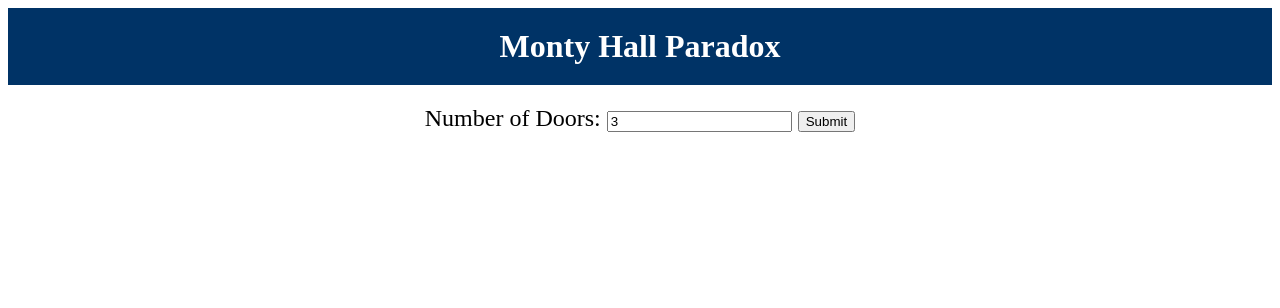
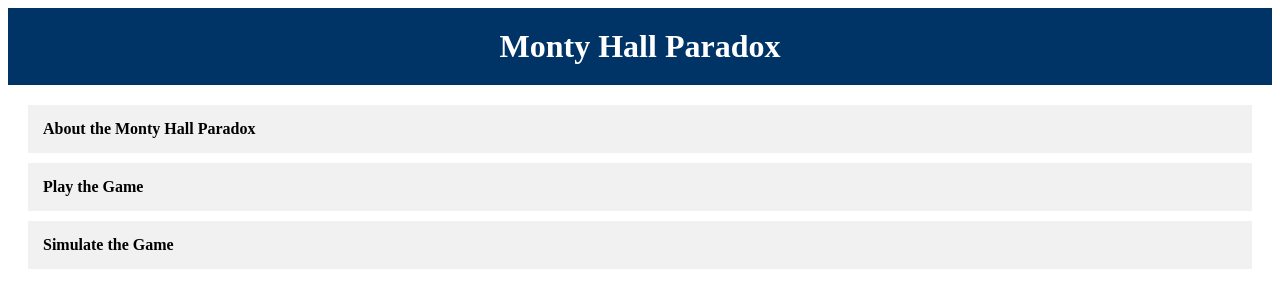
Before and after one commit to mpanderson/bayesic-web-app, a Flask app: page / in a window 1280 px wide. Shown: the top 308 px of the page. Run offline with Flask 3, Linux system fonts and the light colour scheme.

Commit message:
Updated to include a simulation

```diff
--- a/app.py
+++ b/app.py
@@ -30,5 +30,34 @@ def reveal_goat():
 
     return jsonify({'revealed_goats': revealed_goats})
 
+
+
+@app.route('/simulate', methods=['POST'])
+def simulate():
+    data = request.json
+    num_doors = data['num_doors']
+    num_simulations = data['num_simulations']
+    stay_wins = 0
+    switch_wins = 0
+
+    for _ in range(num_simulations):
+        winner = random.randint(0, num_doors - 1)
+        chosen_door = random.randint(0, num_doors - 1)
+
+        if chosen_door == winner:
+            stay_wins += 1
+        else:
+            switch_wins += 1
+
+    stay_percentage = (stay_wins / num_simulations) * 100
+    switch_percentage = (switch_wins / num_simulations) * 100
+
+    return jsonify({
+        'stay_percentage': stay_percentage,
+        'switch_percentage': switch_percentage,
+        'stay_wins': stay_wins,
+        'switch_wins': switch_wins
+    })
+
 if __name__ == '__main__':
     app.run(debug=True)
--- a/templates/index.html
+++ b/templates/index.html
@@ -1,4 +1,3 @@
-<!-- templates/index.html -->
 <!DOCTYPE html>
 <html lang="en">
 <head>
@@ -15,9 +14,28 @@
             padding: 20px;
             margin: 0;
         }
+        .accordion {
+            margin: 20px;
+        }
+        .accordion-item {
+            margin-bottom: 10px;
+            text-align: left;
+        }
+        .accordion-header {
+            background-color: #f1f1f1;
+            padding: 15px;
+            cursor: pointer;
+            font-weight: bold;
+        }
+        .accordion-content {
+            display: none;
+            padding: 15px;
+            background-color: #ffffff;
+            border: 1px solid #f1f1f1;
+        }
         .input-container {
             margin: 20px 0;
-            font-size: 1.5em; /* Equivalent to h2 size */
+            font-size: 1.5em;
         }
         .door {
             width: 100px;
@@ -31,13 +49,13 @@
             line-height: 200px;
             cursor: pointer;
             position: relative;
-            vertical-align: top; /* Ensure doors stay aligned */
+            vertical-align: top;
         }
         .goat, .prize {
             width: 100%;
             height: 100%;
-            object-fit: cover; /* Ensure the image fills the door */
-            position: absolute; /* Position the image within the door */
+            object-fit: cover;
+            position: absolute;
             top: 0;
             left: 0;
         }
@@ -51,9 +69,20 @@
             margin-top: 20px;
         }
     </style>
+    <script src="https://cdn.jsdelivr.net/npm/chart.js"></script>
 </head>
 <body>
     <h1>Monty Hall Paradox</h1>
+    <div class="accordion">
+        <div class="accordion-item">
+            <div class="accordion-header">About the Monty Hall Paradox</div>
+            <div class="accordion-content">
+                <p>The Monty Hall problem is a counter-intuitive probability puzzle...</p>
+            </div>
+        </div>
+        <div class="accordion-item">
+            <div class="accordion-header">Play the Game</div>
+            <div class="accordion-content">
                 <div class="input-container">
                     <form id="door-form">
                         <label for="num_doors">Number of Doors:</label>
@@ -65,7 +94,40 @@
                     <button id="reveal-btn" style="display:none;">Reveal</button>
                 </div>
                 <div id="doors"></div>
+            </div>
+        </div>
+        <div class="accordion-item">
+            <div class="accordion-header">Simulate the Game</div>
+            <div class="accordion-content">
+                <div class="input-container">
+                    <form id="simulation-form">
+                        <label for="sim_num_doors">Number of Doors:</label>
+                        <input type="number" id="sim_num_doors" name="sim_num_doors" min="3" value="3" required>
+                        <label for="num_simulations">Number of Simulations:</label>
+                        <input type="number" id="num_simulations" name="num_simulations" min="1" value="100" required>
+                        <button type="submit">Run Simulation</button>
+                    </form>
+                </div>
+                <canvas id="simulationChart" width="400" height="200"></canvas>
+                <div id="simulationResults"></div>
+            </div>
+        </div>
+    </div>
     <script>
+        document.addEventListener('DOMContentLoaded', function() {
+            const headers = document.querySelectorAll('.accordion-header');
+            headers.forEach(header => {
+                header.addEventListener('click', function() {
+                    const content = this.nextElementSibling;
+                    if (content.style.display === 'block') {
+                        content.style.display = 'none';
+                    } else {
+                        document.querySelectorAll('.accordion-content').forEach(item => item.style.display = 'none');
+                        content.style.display = 'block';
+                    }
+                });
+            });
+
             let chosenDoor = null;
             let winner = null;
             let revealedGoats = [];
@@ -141,6 +203,57 @@
                     door.removeEventListener('click', selectDoor);
                 }
             }
+
+            document.getElementById('simulation-form').addEventListener('submit', function(event) {
+                event.preventDefault();
+                const numDoors = document.getElementById('sim_num_doors').value;
+                const numSimulations = document.getElementById('num_simulations').value;
+
+                fetch('/simulate', {
+                    method: 'POST',
+                    headers: { 'Content-Type': 'application/json' },
+                    body: JSON.stringify({ num_doors: numDoors, num_simulations: numSimulations })
+                })
+                .then(response => response.json())
+                .then(data => {
+                    const ctx = document.getElementById('simulationChart').getContext('2d');
+                    const simulationResults = document.getElementById('simulationResults');
+                    simulationResults.innerHTML = `
+                        <p>Stay Win Percentage: ${data.stay_percentage.toFixed(2)}%</p>
+                        <p>Switch Win Percentage: ${data.switch_percentage.toFixed(2)}%</p>
+                    `;
+
+                    new Chart(ctx, {
+                        type: 'line',
+                        data: {
+                            labels: Array.from({ length: numSimulations }, (_, i) => i + 1),
+                            datasets: [
+                                {
+                                    label: 'Stay Win Percentage',
+                                    data: Array(numSimulations).fill(data.stay_percentage),
+                                    borderColor: 'blue',
+                                    fill: false
+                                },
+                                {
+                                    label: 'Switch Win Percentage',
+                                    data: Array(numSimulations).fill(data.switch_percentage),
+                                    borderColor: 'red',
+                                    fill: false
+                                }
+                            ]
+                        },
+                        options: {
+                            scales: {
+                                y: {
+                                    beginAtZero: true,
+                                    max: 100
+                                }
+                            }
+                        }
+                    });
+                });
+            });
+        });
     </script>
 </body>
 </html>
```
Lines whose indentation alone changed are shown as unchanged.
